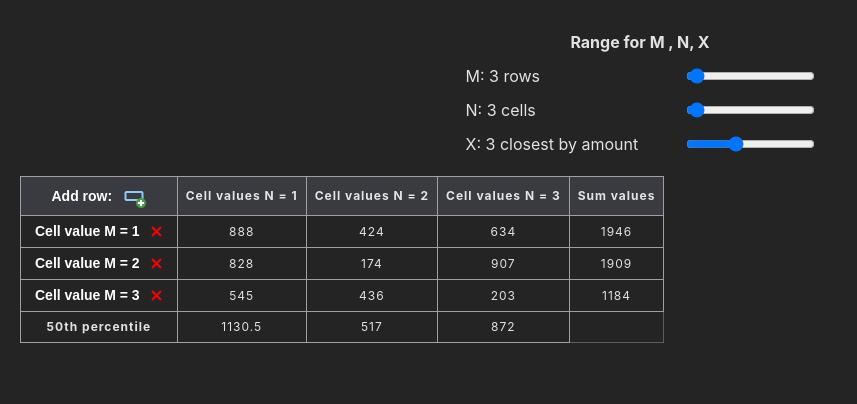
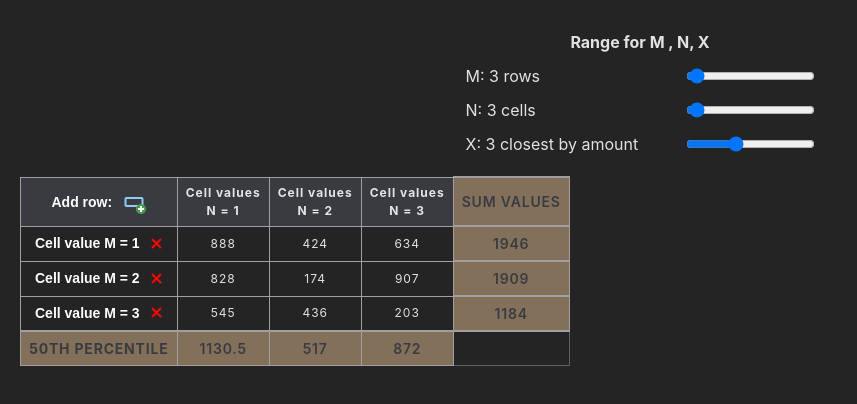
Before and after one commit to mrsvolodya/Memcrab, a React (Vite) app: page / in a window 1280 px wide. Shown: the top 404 px of the page, without its empty margins (0-857 px from the left). Built offline with nearby package versions, Linux system fonts and the light colour scheme.

Commit message:
improve styles

```diff
--- a/src/App.module.scss
+++ b/src/App.module.scss
@@ -2,7 +2,7 @@
   overflow: hidden;
   box-sizing: border-box;
 
-  &_tableSection {
+  &__table-section {
     overflow: auto;
     max-height: 80vh;
     margin-inline: 20px;
--- a/src/App.tsx
+++ b/src/App.tsx
@@ -12,7 +12,7 @@ const App = () => {
         <RangeComponent />
       </header>
       <main>
-        <section className={style.page_tableSection}>
+        <section className={style[`page__table-section`]}>
           {inputRange.N >= 1 && inputRange.M >= 1 && <DataTable />}
         </section>
       </main>
--- a/src/components/DataTable/DataTable.module.scss
+++ b/src/components/DataTable/DataTable.module.scss
@@ -3,48 +3,71 @@
   font-size: 12px;
   border-collapse: collapse;
   letter-spacing: 1px;
+  table-layout: fixed;
 
-  &_head {
+  &__header {
     background-color: #3a3b41;
   }
 
-  &_cell {
-    border: 1px solid rgb(160 160 160);
+  &__row {
+    &:last-child {
+      @extend .table__cell--percentile;
+    }
+  }
+
+  &__cell {
+    border: 1px solid #a0a0a0;
     text-align: center;
     cursor: pointer;
     padding: 6px 8px;
     user-select: none;
     min-width: 60px;
     max-width: 180px;
-  }
-}
-.highlighted {
-  background-color: rgb(54, 72, 110);
+    white-space: nowrap;
+    transition: background-color 0.2s ease-in-out, transform 0.2s ease-in-out;
+
+    &--highlighted {
+      background-color: #36486e;
     }
 
-.currentHiglighted {
+    &--percentile {
+      font-weight: 600;
+      font-size: 14px;
+      background-color: #83705b;
+      color: #3a3b41;
+      text-transform: uppercase;
+      letter-spacing: 0.8px;
+      border-top: 2px solid #a0a0a0;
+    }
+
+    &:last-child {
+      @extend .table__cell--percentile;
+    }
+
+    &--interactive {
       position: relative;
-  transition: transform 0.2s ease-in-out;
 
       &:hover {
-    transform: scale(1.02);
-    background-color: rgb(160, 189, 32);
+        transform: scale(1.05);
+        background-color: #a0bd20;
       }
 
       &:hover::after {
         content: "Click to increase";
         position: absolute;
-    top: -20px;
+        top: -25px;
         left: 50%;
         transform: translateX(-50%);
         background-color: black;
         color: white;
-    padding: 4px 4px;
+        padding: 5px 8px;
         border-radius: 5px;
         font-size: 12px;
         white-space: nowrap;
         opacity: 0;
         animation: fadeOut 1.5s forwards;
+      }
+    }
   }
 }
 
@@ -53,10 +76,10 @@
     opacity: 0;
   }
   10% {
-    opacity: 0.9;
+    opacity: 1;
   }
   90% {
-    opacity: 0.9;
+    opacity: 1;
   }
   100% {
     opacity: 0;
--- a/src/components/DataTable/TableBody.tsx
+++ b/src/components/DataTable/TableBody.tsx
@@ -20,13 +20,13 @@ const TableBodyBase = () => {
   }
 
   return (
-    <tbody className={style.table_body}>
+    <tbody className={style.table__body}>
       {matrix.map((cells, i) => {
         const sum = cells.reduce((acc, col) => acc + col.amount, 0);
         return <TableRow key={i} cells={cells} rowID={i} sum={sum} />;
       })}
-      <tr className={style.table_row}>
-        <th className={style.table_cell}>50th percentile</th>
+      <tr className={style.table__row}>
+        <th className={style.table__cell}>50th percentile</th>
         {percentile.map((cell) => (
           <TableCell key={cell.id} value={cell.amount} />
         ))}
--- a/src/components/DataTable/TableCell.tsx
+++ b/src/components/DataTable/TableCell.tsx
@@ -19,14 +19,14 @@ export const TableCell = ({ rowId, cellId, value }: TableCellProps) => {
       increaseCellValue(rowId, cellId);
     }
   };
-  const isHighlited = highlightedCells.includes(cellId ?? "");
-  console.log(cellId);
+
+  const isHighlighted = highlightedCells.includes(cellId ?? "");
 
   return (
     <td
-      className={`${style.table_cell} ${
-        isHighlited ? style.highlighted : cellId && style.currentHiglighted
-      }`}
+      className={`${style.table__cell} ${
+        isHighlighted ? style["table__cell--highlighted"] : ""
+      } ${cellId ? style["table__cell--interactive"] : ""}`}
       onClick={handleCellClick}
       onMouseLeave={handleMouseLeave}
       onMouseEnter={() => handleMouseEnter(+value, cellId!, rowId!)}
--- a/src/components/DataTable/TableHead.tsx
+++ b/src/components/DataTable/TableHead.tsx
@@ -14,18 +14,20 @@ export const TableHead = () => {
   const { matrix } = matrixContext;
 
   return (
-    <thead className={style.table_head}>
-      <tr className={style.table_row}>
-        <th scope="col" className={style.table_cell}>
+    <thead className={style.table__header}>
+      <tr>
+        <th scope="col" className={style.table__cell}>
           <IconButton icon={PushIcon} title={"Add row:"} onClick={addRow} />
         </th>
         {matrix.length > 0 &&
           matrix[0].map((_, i) => (
-            <th scope="col" className={style.table_cell} key={`header_${i}`}>
-              Cell values N = {i + 1}
+            <th scope="col" className={style.table__cell} key={`header_${i}`}>
+              Cell values
+              <br />
+              N = {i + 1}
             </th>
           ))}
-        <th scope="col" className={style.table_cell}>
+        <th scope="col" className={style.table__cell}>
           Sum values
         </th>
       </tr>
--- a/src/components/DataTable/TableRow.tsx
+++ b/src/components/DataTable/TableRow.tsx
@@ -31,8 +31,8 @@ const TableRowBase = ({ cells, rowID, sum }: TableRowProps) => {
 
   return (
     <>
-      <tr className={style.table_row}>
-        <th scope="row" className={style.table_cell}>
+      <tr className={style.table__row}>
+        <th scope="row" className={style.table__cell}>
           <IconButton icon={DeleteIcon} onClick={handleDelete} title={title} />
         </th>
         {cells.map((cell, cellIndex) => {
```
Lines whose indentation alone changed are shown as unchanged.
